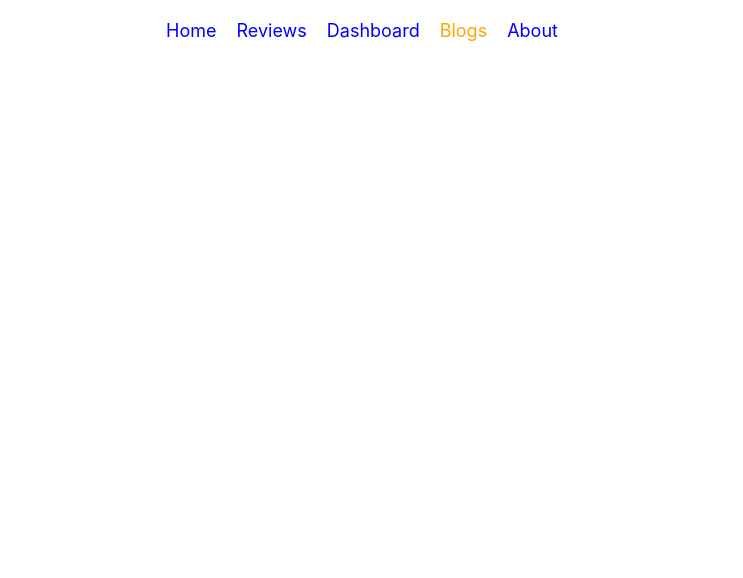
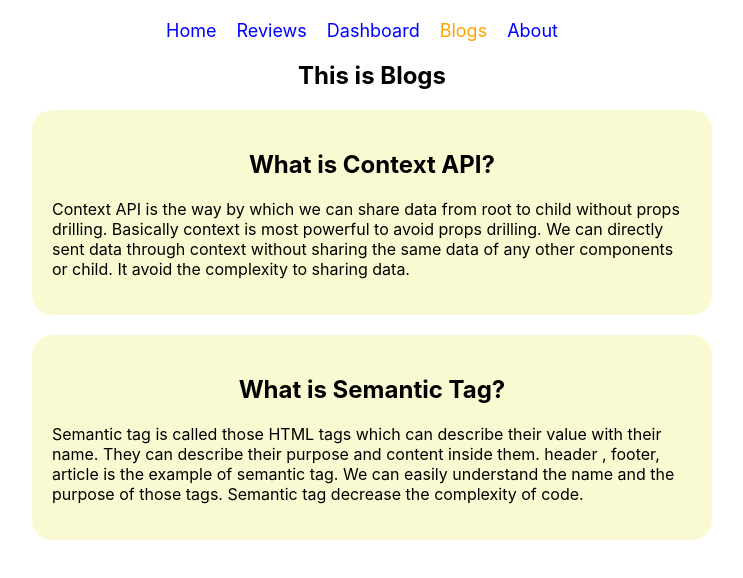
Before and after one commit to hira480/watch-review-active-route, a React (Create React App) app: page /blogs in a window 1280 px wide. Shown: the top 578 px of the page, without its empty margins (268-1011 px from the left). Built offline with nearby package versions, Linux system fonts and the light colour scheme.

Commit message:
blogs added

```diff
--- a/src/App.js
+++ b/src/App.js
@@ -1,8 +1,11 @@
 import { Route, Routes } from 'react-router-dom';
 import './App.css';
+import Blogs from './components/Blogs/Blogs';
 import DashBoard from './components/DashBoard/DashBoard';
 import Header from './components/Header/Header';
 import Home from './components/Home/Home';
+import NotFound from './components/NotFound/NotFound';
+import Reviews from './components/Reviers/Reviews';
 
 function App() {
   return (
@@ -11,7 +14,10 @@ function App() {
       <Routes>
         <Route path='/' element={<Home></Home>}></Route>
         <Route path='/home' element={<Home></Home>}></Route>
+        <Route path='/reviews' element={<Reviews></Reviews>}></Route>
         <Route path='/dashboard' element={<DashBoard></DashBoard>}></Route>
+        <Route path='/blogs' element={<Blogs></Blogs>}></Route>
+        <Route path='*' element={<NotFound></NotFound>}></Route>
       </Routes>
     </div>
   );
--- /dev/null
+++ b/src/components/Blogs/Blogs.css
@@ -0,0 +1,16 @@
+.blog {
+    padding: 20px;
+    border-radius: 20px;
+    background-color: lightgoldenrodyellow;
+    align-items: center;
+    width: 50%;
+    margin: auto;
+}
+
+.blog2 {
+    margin-top: 20px;
+}
+
+.blog p {
+    text-align: left;
+}
--- /dev/null
+++ b/src/components/Blogs/Blogs.js
@@ -0,0 +1,20 @@
+import React from 'react';
+import './Blogs.css';
+
+const Blogs = () => {
+    return (
+        <div className='blogs'>
+            <h2>This is Blogs</h2>
+            <div className='blog'>
+                <h2>What is Context API?</h2>
+                <p>Context API is the way by which we can share data from root to child without props drilling. Basically context is most powerful to avoid props drilling. We can directly sent data through context without sharing the same data of any other components or child. It avoid the complexity to sharing data.</p>
+            </div>
+            <div className='blog blog2'>
+                <h2>What is Semantic Tag?</h2>
+                <p>Semantic tag is called those HTML tags which can describe their value with their name. They can describe their purpose and content inside them. header , footer, article is the example of semantic tag. We can easily understand the name and the purpose of those tags. Semantic tag decrease the complexity of code.</p>
+            </div>
+        </div>
+    );
+};
+
+export default Blogs;
--- a/src/components/DashBoard/Dashboart.css
+++ b/src/components/DashBoard/Dashboart.css
@@ -2,7 +2,4 @@
     display: flex;
     justify-content: space-between;
     margin-left: 50px;
-
 }
-
-.dashboard .pie-chart {}
--- a/src/components/MyPieChart/MyPieChart.js
+++ b/src/components/MyPieChart/MyPieChart.js
@@ -13,15 +13,11 @@ const MyPieChart = () => {
     ];
     const data02 = [
         { name: "Mar", value: 10401 },
-        { name: "Apr1", value: 12000 },
-        { name: "Apr2", value: 12500 },
-        { name: "May1", value: 50000 },
-        { name: "May2", value: 47010 },
+        { name: "Apr", value: 24500 },
+        { name: "May", value: 97010 },
         { name: "Jun", value: 90405 },
-        { name: "Jul1", value: 100900 },
-        { name: "Jul2", value: 150000 },
-        { name: "Aug1", value: 181000 },
-        { name: "Aug2", value: 120000 }
+        { name: "Jul", value: 250900 },
+        { name: "Aug", value: 301000 },
     ];
     return (
         <PieChart width={600} height={600}>
--- /dev/null
+++ b/src/components/NotFound/NotFound.js
@@ -0,0 +1,11 @@
+import React from 'react';
+
+const NotFound = () => {
+    return (
+        <div>
+            <h1>Page Not Found. 404 Error!!</h1>
+        </div>
+    );
+};
+
+export default NotFound;
--- /dev/null
+++ b/src/components/Reviers/Reviews.js
@@ -0,0 +1,12 @@
+import React from 'react';
+import './Reviews.css';
+
+const Reviews = () => {
+    return (
+        <div>
+            <h2>This is review</h2>
+        </div>
+    );
+};
+
+export default Reviews;
```
Also changed, not shown: src/components/Reviers/Reviews.css (added).
